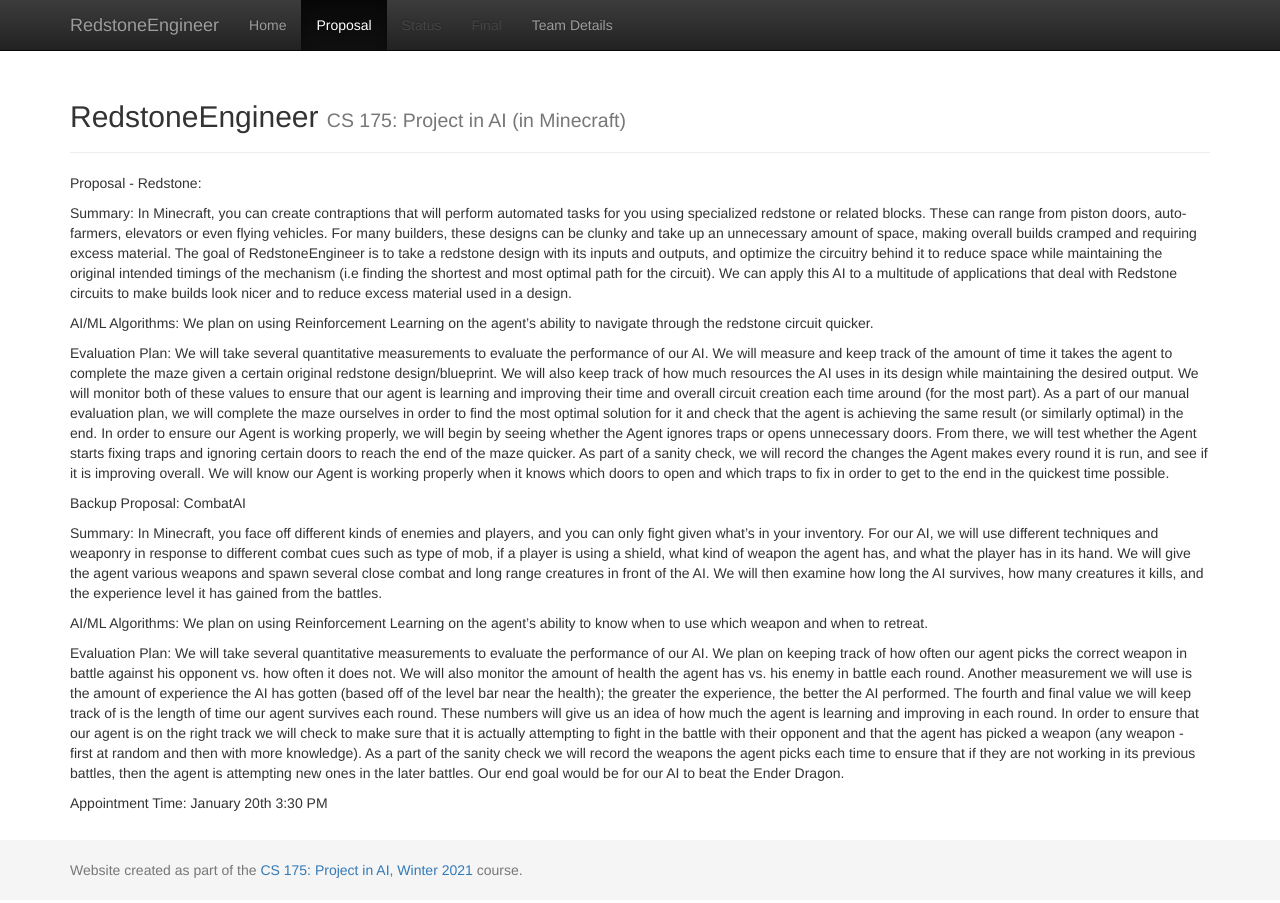
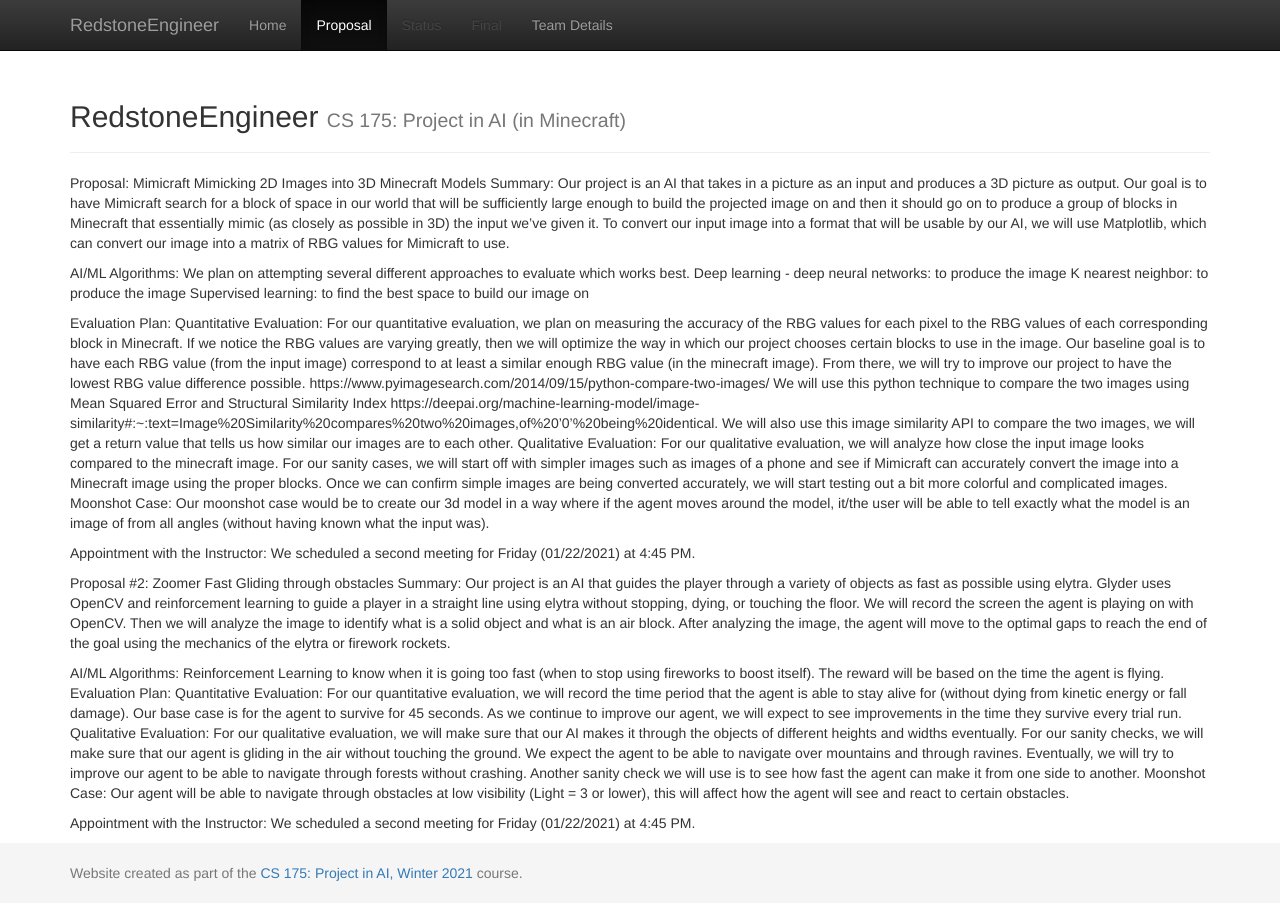
Before and after one commit to Globins/RedstoneEngineer, a Jekyll site: the page built from docs/proposal.md, in a window 1280 px wide. Built offline with Jekyll 4.4.1, drawn with Linux system fonts in a browser that asks for light colours.

Commit message:
updated proposal

```diff
--- a/docs/proposal.md
+++ b/docs/proposal.md
@@ -3,32 +3,45 @@
 title: Proposal
 ---
 
-Proposal - Redstone:
-
+Proposal: Mimicraft Mimicking 2D Images into 3D Minecraft Models
 Summary:
-    In Minecraft, you can create contraptions that will perform automated tasks for you using specialized redstone or related blocks. These can range from piston doors, auto-farmers, elevators or even flying vehicles. For many builders, these designs can be clunky and take up an unnecessary amount of space, making overall builds cramped and requiring excess material. The goal of RedstoneEngineer is to take a redstone design with its inputs and outputs, and optimize the circuitry behind it to reduce space while maintaining the original intended timings of the mechanism (i.e finding the shortest and most optimal path for the circuit). We can apply this AI to a multitude of applications that deal with Redstone circuits to make builds look nicer and to reduce excess material used in a design.
-
+	Our project is an AI that takes in a picture as an input and produces a 3D picture as output. Our goal is to have Mimicraft search for a block of space in our world that will be sufficiently large enough to build the projected image on and then it should go on to produce a group of blocks in Minecraft that essentially mimic (as closely as possible in 3D) the input we’ve given it. To convert our input image into a format that will be usable by our AI, we will use Matplotlib, which can convert our image into a matrix of RBG values for Mimicraft to use.
 
 AI/ML Algorithms:
-We plan on using Reinforcement Learning on the agent’s ability to navigate through the redstone circuit quicker.
-
+    We plan on attempting several different approaches to evaluate which works best.
+    Deep learning - deep neural networks: to produce the image
+    K nearest neighbor: to produce the image
+    Supervised learning: to find the best space to build our image on
 
 Evaluation Plan:
-    We will take several quantitative measurements to evaluate the performance of our AI. We will measure and keep track of the amount of time it takes the agent to complete the maze given a certain original redstone design/blueprint. We will also keep track of how much resources the AI uses in its design while maintaining the desired output. We will monitor both of these values to ensure that our agent is learning and improving their time and overall circuit  creation each time around (for the most part). As a part of our manual evaluation plan, we will complete the maze ourselves in order to find the most optimal solution for it and check that the agent is achieving the same result (or similarly optimal) in the end.
-    In order to ensure our Agent is working properly, we will begin by seeing whether the Agent ignores traps or opens unnecessary doors. From there, we will test whether the Agent starts fixing traps and ignoring certain doors to reach the end of the maze quicker. As part of a sanity check, we will record the changes the Agent makes every round it is run, and see if it is improving overall. We will know our Agent is working properly when it knows which doors to open and which traps to fix in order to get to the end in the quickest time possible.
+    Quantitative Evaluation:
+        For our quantitative evaluation, we plan on measuring the accuracy of the RBG values for each pixel to the RBG values of each corresponding block in Minecraft. If we notice the RBG values are varying greatly, then we will optimize the way in   which our project chooses certain blocks to use in the image. Our baseline goal is to have each RBG value (from the input image) correspond to at least a similar enough RBG value (in the minecraft image). From there, we will try to improve our project to have the lowest RBG value difference possible.
+        https://www.pyimagesearch.com/2014/09/15/python-compare-two-images/
+        We will use this python technique to compare the two images using Mean Squared Error and Structural Similarity Index
+        https://deepai.org/machine-learning-model/image-similarity#:~:text=Image%20Similarity%20compares%20two%20images,of%20'0'%20being%20identical.
+        We will also use this image similarity API to compare the two images, we will get a return value that tells us how similar our images are to each other.
+    Qualitative Evaluation:
+	    For our qualitative evaluation, we will analyze how close the input image looks compared to the minecraft image. For our sanity cases, we will start off with simpler images such as images of a phone and see if Mimicraft can accurately convert the image into a Minecraft image using the proper blocks. Once we can confirm simple images are being converted accurately, we will start testing out a bit more colorful and complicated images.
+    Moonshot Case:
+        Our moonshot case would be to create our 3d model in a way where if the agent moves around the model, it/the user will be able to tell exactly what the model is an image of from all angles (without having known what the input was).
 
+Appointment with the Instructor:
+	We scheduled a second meeting for Friday (01/22/2021) at 4:45 PM.
 
-Backup Proposal: CombatAI
-
-
+Proposal #2: Zoomer Fast Gliding through obstacles
 Summary:
-	In Minecraft, you face off different kinds of enemies and players, and you can only fight given what’s in your inventory. For our AI, we will use different techniques and weaponry in response to different combat cues such as type of mob, if a player is using a shield, what kind of weapon the agent has, and what the player has in its hand. We will give the agent various weapons and spawn several close combat and long range creatures in front of the AI. We will then examine how long the AI survives, how many creatures it kills, and the experience level it has gained from the battles.
+	Our project is an AI that guides the player through a variety of objects as fast as possible using elytra. Glyder uses OpenCV and reinforcement learning to guide a player in a straight line using elytra without stopping, dying, or touching the floor. We will record the screen the agent is playing on with OpenCV. Then we will analyze the image to identify what is a solid object and what is an air block. After analyzing the image, the agent will move to the optimal gaps to reach the end of the goal using the mechanics of the elytra or firework rockets.
 
 AI/ML Algorithms:
-We plan on using Reinforcement Learning on the agent’s ability to know when to use which weapon and when to retreat.
+    Reinforcement Learning to know when it is going too fast (when to stop using fireworks to boost itself). The reward will be based on the time the agent is flying.
+Evaluation Plan:
+    Quantitative Evaluation:
+	    For our quantitative evaluation, we will record the time period that the agent is able to stay alive for (without dying from kinetic energy or fall damage). Our base case is for the agent to survive for 45 seconds. As we continue to improve our agent, we will expect to see improvements in the time they survive every trial run.
+    Qualitative Evaluation:
+	    For our qualitative evaluation, we will make sure that our AI makes it through the objects of different heights and widths eventually.
+        For our sanity checks, we will make sure that our agent is gliding in the air without touching the ground. We expect the agent to be able to navigate over mountains and through ravines. Eventually, we will try to improve our agent to be able to navigate through forests without crashing. Another sanity check we will use is to see how fast the agent can make it from one side to another.
+    Moonshot Case:
+        Our agent will be able to navigate through obstacles at low visibility (Light = 3 or lower), this will affect how the agent will see and react to certain obstacles.
 
-Evaluation Plan:
-	We will take several quantitative measurements to evaluate the performance of our AI. We plan on keeping track of how often our agent picks the correct weapon in battle against his opponent vs. how often it does not. We will also monitor the amount of health the agent has vs. his enemy in battle each round. Another measurement we will use is the amount of experience the AI has gotten (based off of the level bar near the health); the greater the experience, the better the AI performed. The fourth and final value we will keep track of is the length of time our agent survives each round. These numbers will give us an idea of how much the agent is learning and improving in each round.
-	In order to ensure that our agent is on the right track we will check to make sure that it is actually attempting to fight in the battle with their opponent and that the agent has picked a weapon (any weapon - first at random and then with more knowledge). As a part of the sanity check we will record the weapons the agent picks each time to ensure that if they are not working in its previous battles, then the agent is attempting new ones in the later battles. Our end goal would be for our AI to beat the Ender Dragon.
-
-Appointment Time: January 20th 3:30 PM
+Appointment with the Instructor:
+	We scheduled a second meeting for Friday (01/22/2021) at 4:45 PM.
```
